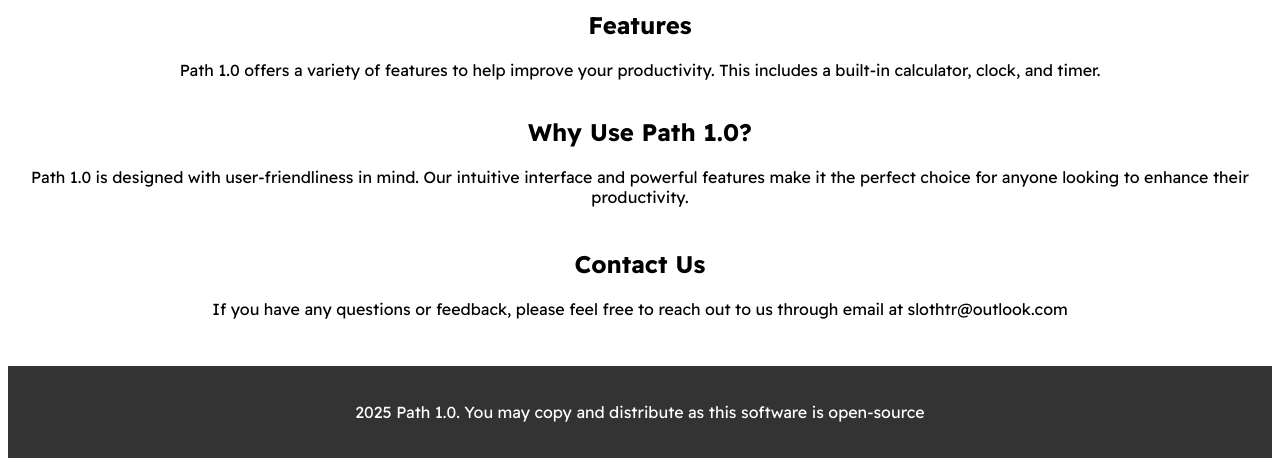
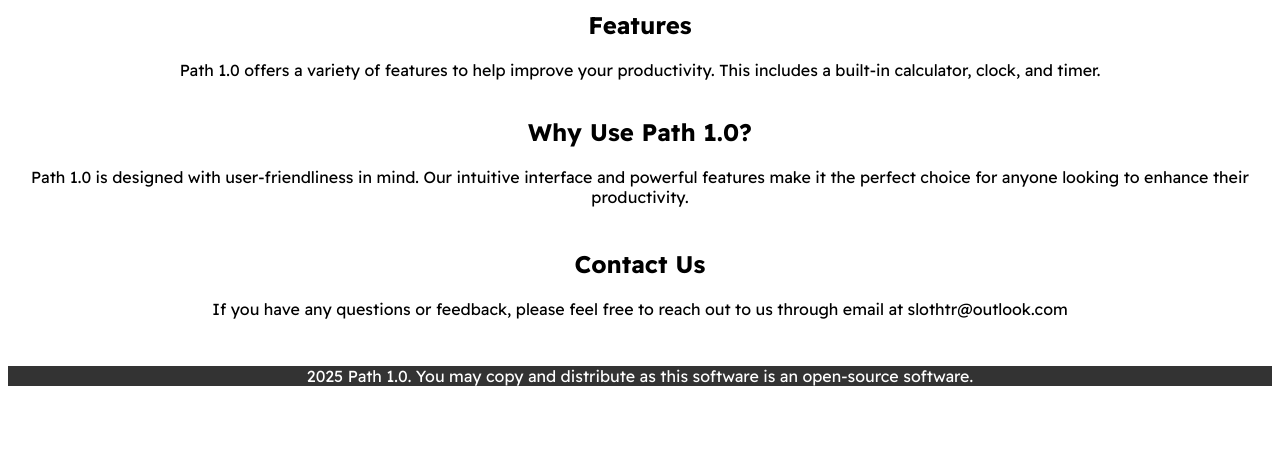
Before and after one commit to rsloth352/Path-1.0, a plain HTML site: page index.html in a window 1280 px wide. Shown: the part 399-865 px from the top of the page. After the commit the page ends 801 px from the top, so only its background shows below. Drawn offline with Linux system fonts and the light colour scheme.

Commit message:
Updated filed for the 0.1.7.2 fix

```diff
--- a/index.html
+++ b/index.html
@@ -54,7 +54,7 @@
             <p>If you have any questions or feedback, please feel free to reach out to us through email at slothtr@outlook.com</p>
         </div>
         <div class="footer">
-            <p>2025 Path 1.0. You may copy and distribute as this software is open-source</p>
+            <p>2025 Path 1.0. You may copy and distribute as this software is an open-source software.</p>
         </div>
     </body>
 </html>
--- a/styles.css
+++ b/styles.css
@@ -135,7 +135,7 @@ nav a:hover {
     text-align: center;
     margin-top: 47px;
     font-family: 'Readex Pro', sans-serif;
-    padding: 20px 0;
+    padding: none;
     background-color: #333;
     color: #ffffff;
 }
```
